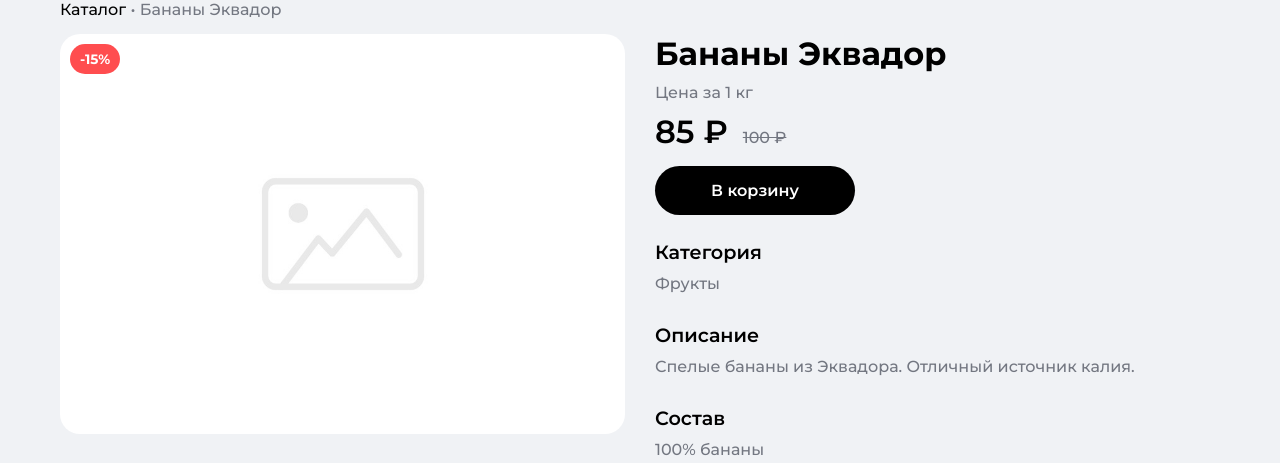
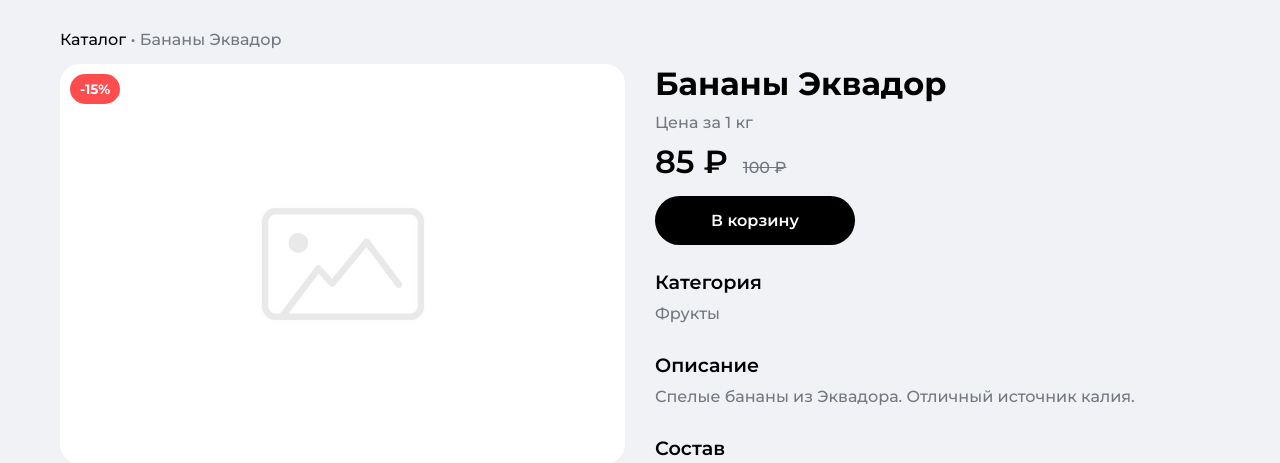
Before and after one commit to prsvt420/marlin, a Django app: page /catalog/product/banany-ekvador in a window 1280 px wide. Shown: the part 135-598 px from the top of the page. Run offline with Django 5.2, Linux system fonts and the light colour scheme; data comes from the database, SQL or seed files in the repository; data that the repository does not hold is empty; parts of the project's set-up code (start-up, migrations or seed data) failed here and were passed over; some web fonts are replaced.

Commit message:
feat(ui): add top margin for breadcrumbs on vacancy and product pages

```diff
--- a/apps/catalog/static/catalog/css/product_detail.css
+++ b/apps/catalog/static/catalog/css/product_detail.css
@@ -1,3 +1,7 @@
+.breadcrumbs {
+    margin-top: 30px;
+}
+
 .breadcrumbs__link {
     font-size: var(--font-size-sm);
     color: var(--color-text);
--- a/apps/vacancies/static/vacancies/css/vacancy_detail.css
+++ b/apps/vacancies/static/vacancies/css/vacancy_detail.css
@@ -1,3 +1,7 @@
+.breadcrumbs {
+    margin-top: 30px;
+}
+
 .breadcrumbs__link {
     font-size: var(--font-size-sm);
     color: var(--color-text);
```
